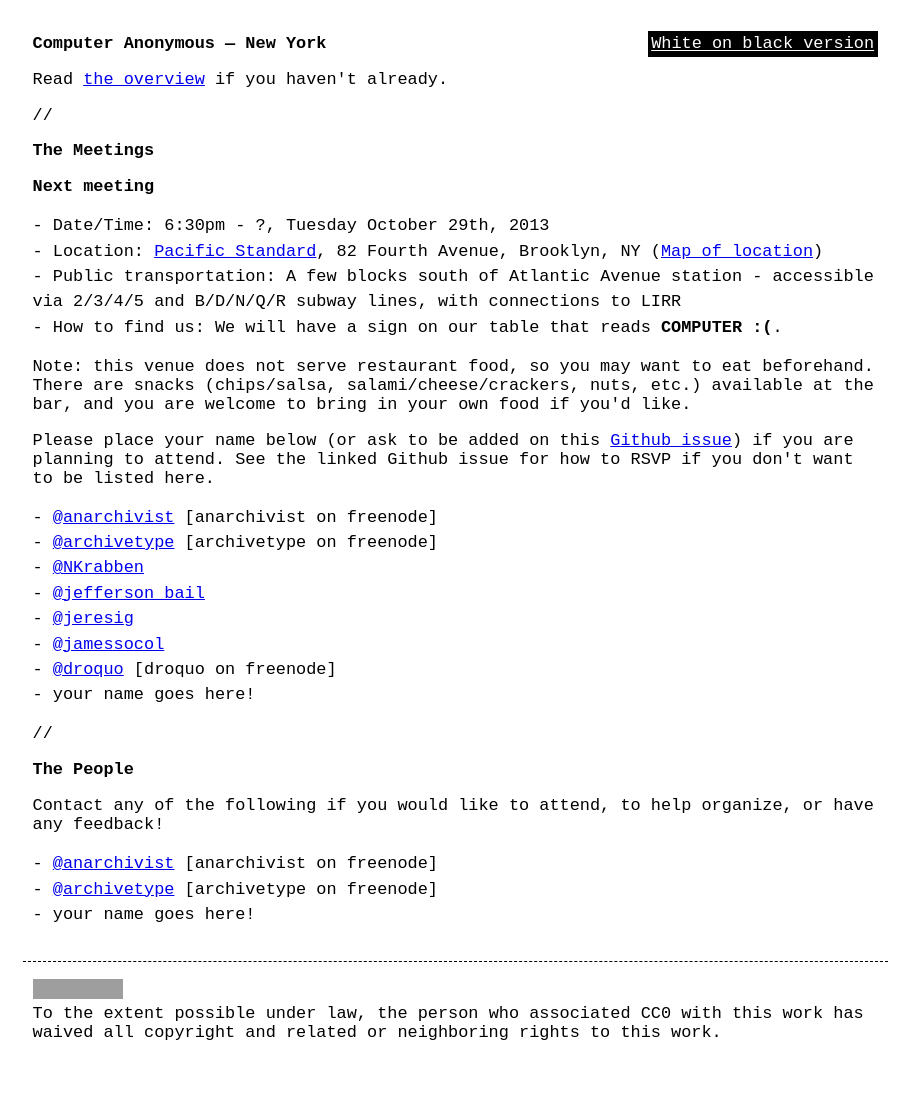
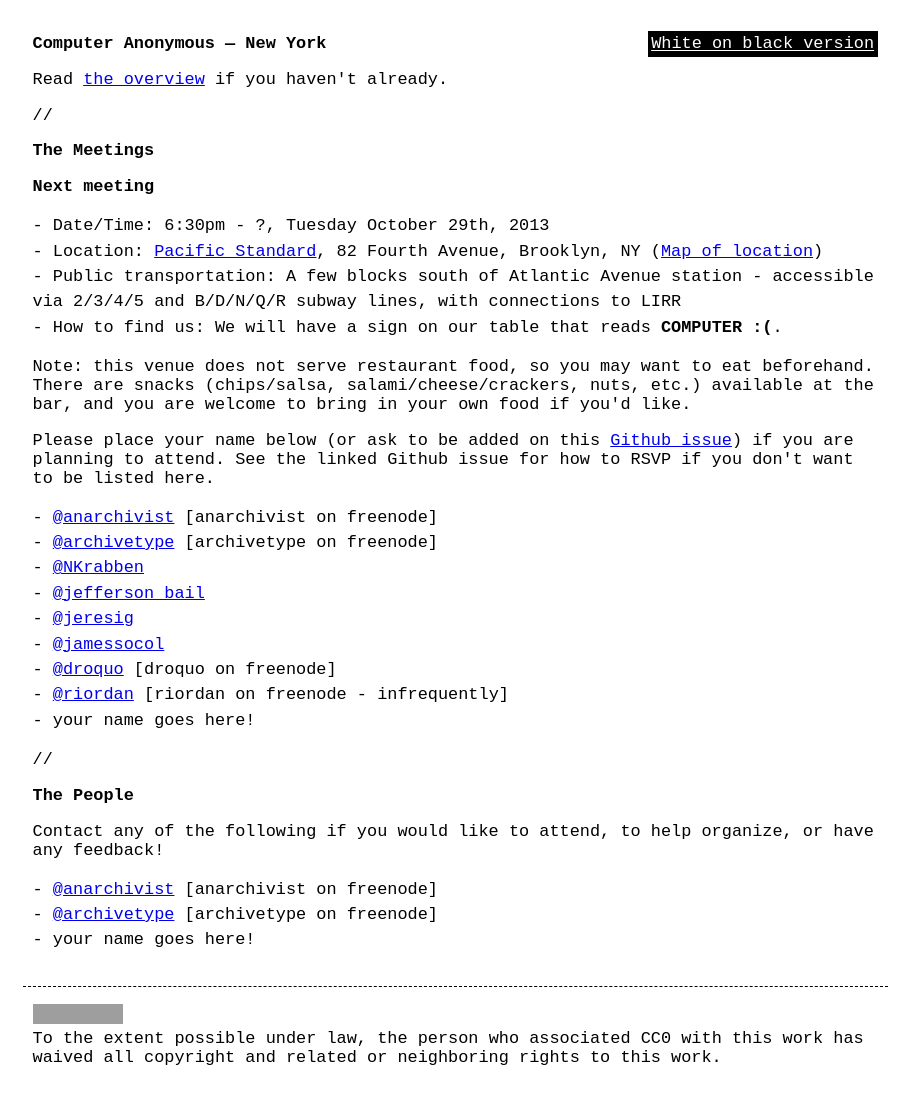
Before and after one commit to computeranonymous/computer, a Jekyll site: the page built from us_newyork.html, in a window 1280 px wide. Shown: the whole page, without its empty margins (185-1094 px from the left). Built offline with Jekyll 4.4.1, drawn with Linux system fonts in a browser that asks for light colours; before the commit the page ends 1076 px from its top, so only the background shows below that; grey boxes are pictures that could not be loaded.

Commit message:
@riordan is coming

```diff
--- a/us_newyork.html
+++ b/us_newyork.html
@@ -31,6 +31,7 @@
     <li><a href="https://twitter.com/jeresig">@jeresig</a></li>
     <li><a href="https://twitter.com/jamessocol">@jamessocol</a></li>
     <li><a href="https://github.com/droquo">@droquo</a> [droquo on freenode]</li>
+    <li><a href="https://github.com/riordan">@riordan</a> [riordan on freenode - infrequently]</li>
     <li>your name goes here!</li>
 </ul>
 
```
